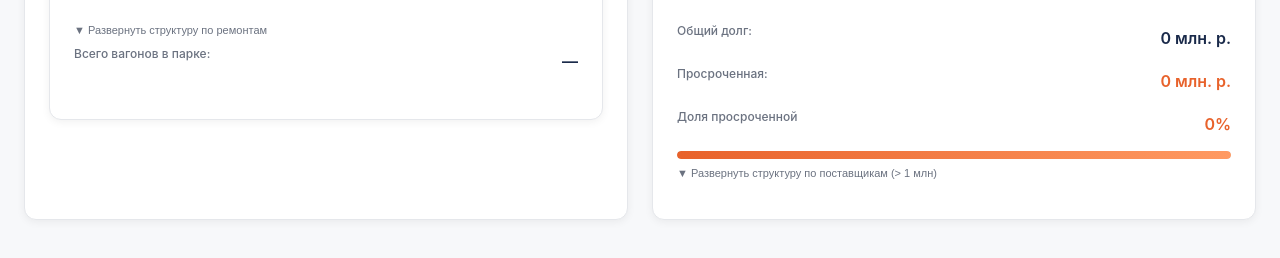
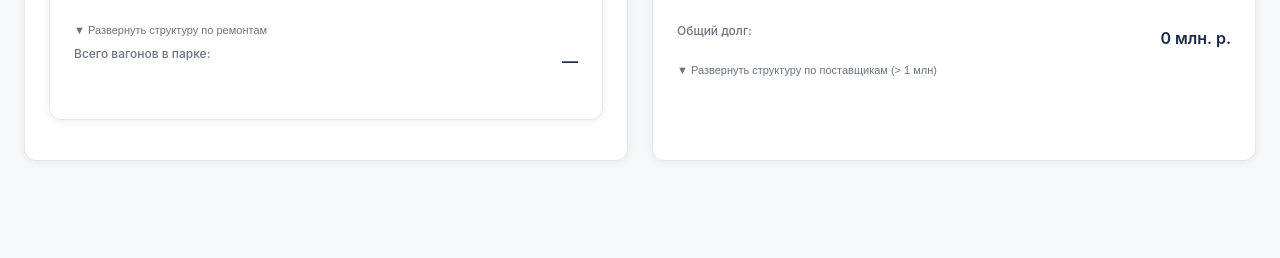
Before and after one commit to avpugleev-hash/veles-dashboard, a plain HTML site: page index.html in a window 1280 px wide. Shown: the part 676-934 px from the top of the page. After the commit the page ends 893 px from the top, so only its background shows below. Drawn offline with nearby package versions, Linux system fonts and the light colour scheme; no server answers; a web font is replaced by a local one.

Commit message:
Update index.html

```diff
--- a/index.html
+++ b/index.html
@@ -968,21 +968,7 @@ body {
         <span id="apTotalDebt" class="metric-value">0 млн. р.</span>
       </div>
 
-      <div class="metric-row">
-        <span class="metric-label">Просроченная:</span>
-        <span id="apOverdueDebt" class="metric-value text-accent">0 млн. р.</span>
-      </div>
-
-      <div class="metric-row">
-        <span class="metric-label">Доля просроченной</span>
-        <span id="apOverduePercent" class="metric-value text-accent">0%</span>
-      </div>
-
-      <div class="progress-bar">
-        <div id="apOverdueProgressFill" class="progress-fill warning"></div>
-      </div>
-
-      <!-- Кнопка: поставщики с долгом > 1 млн -->
+       <!-- Кнопка: поставщики с долгом > 1 млн -->
       <div class="metric-row mt-2">
         <button id="toggleSuppliersPayables" class="link-button">
           ▼ Развернуть структуру по поставщикам (&gt; 1 млн)
```
